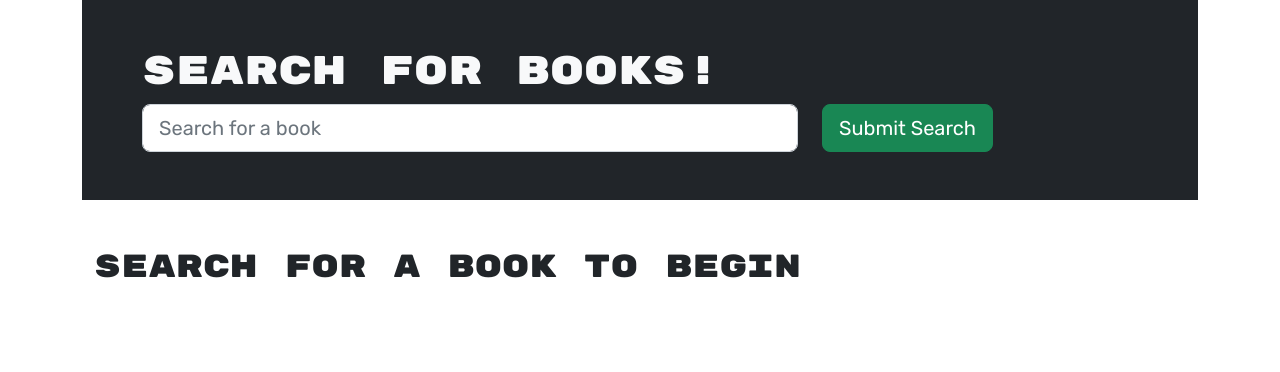
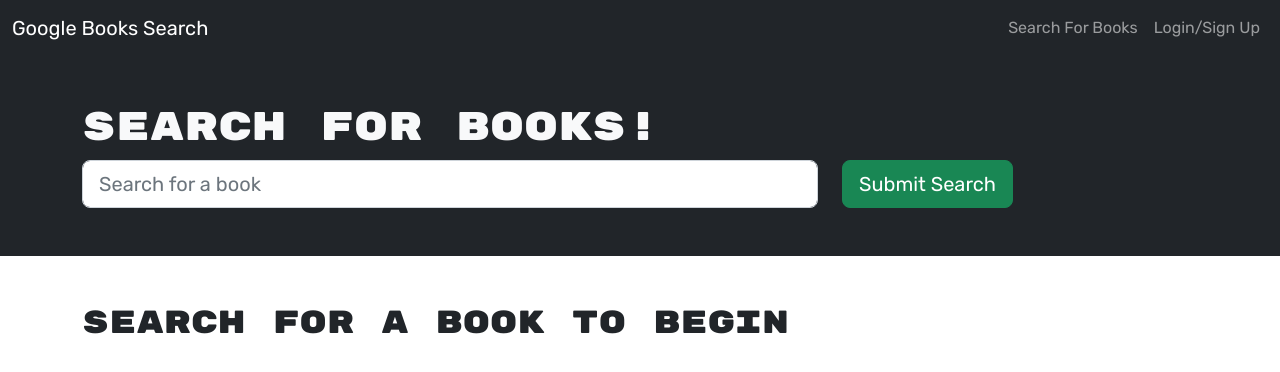
Before and after one commit to AnnaT7459/Book-Search-Engine-Refactor, a React (Vite) app in the folder client/: page / in a window 1280 px wide. Shown: the top 372 px of the page. Built offline with nearby package versions, Linux system fonts and the light colour scheme.

Commit message:
reverted app to navbar and outlet, put within apollo server tags

```diff
--- a/client/src/App.jsx
+++ b/client/src/App.jsx
@@ -2,6 +2,7 @@
 import './App.css';
 import { ApolloClient, InMemoryCache, ApolloProvider } from '@apollo/client';
 import { Outlet } from 'react-router-dom';
+import Navbar from './components/Navbar'
 
 // import Header from './components/Header';
 // import Footer from './components/Footer';
@@ -14,13 +15,8 @@
 function App() {
   return (
     <ApolloProvider client={client}>
-      <div className="flex-column justify-flex-start min-100-vh">
-        {/* <Header /> */}
-        <div className="container">
+        <Navbar />
           <Outlet />
-        </div>
-        {/* <Footer /> */}
-      </div>
     </ApolloProvider>
   );
 }
```
Also changed, not shown: 1 other file (tests, documents, lock files or other folders).
